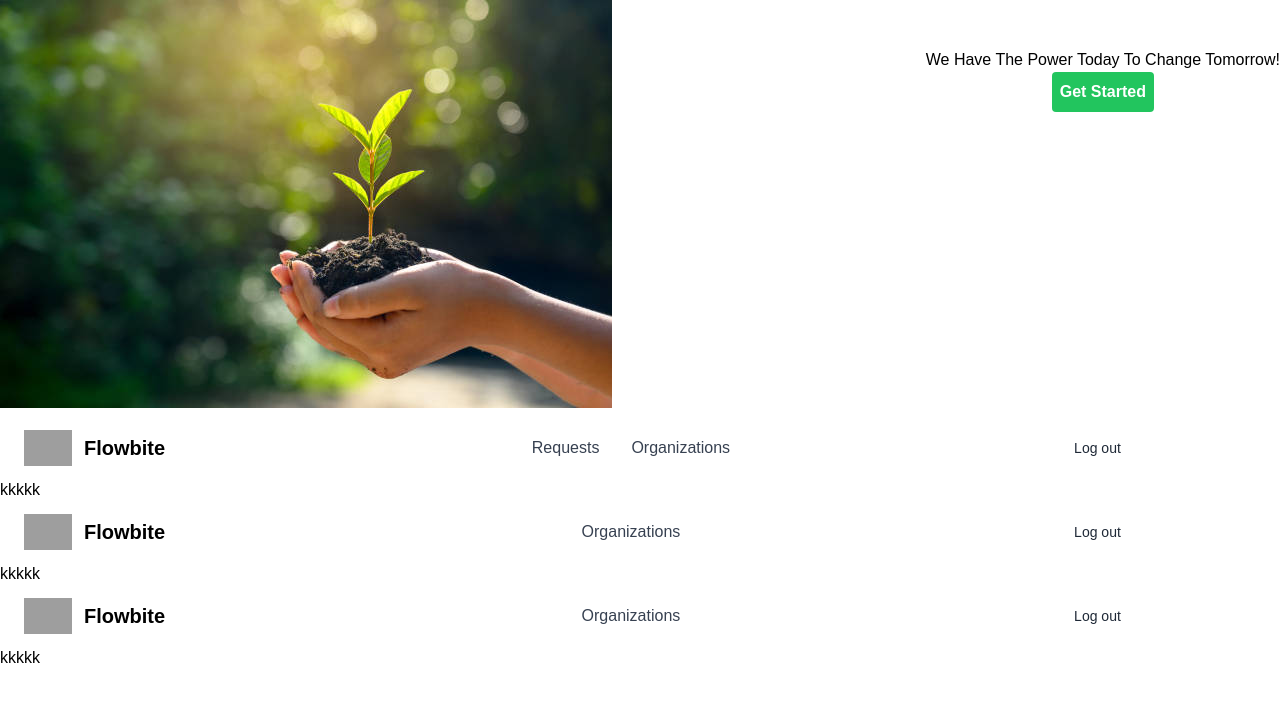
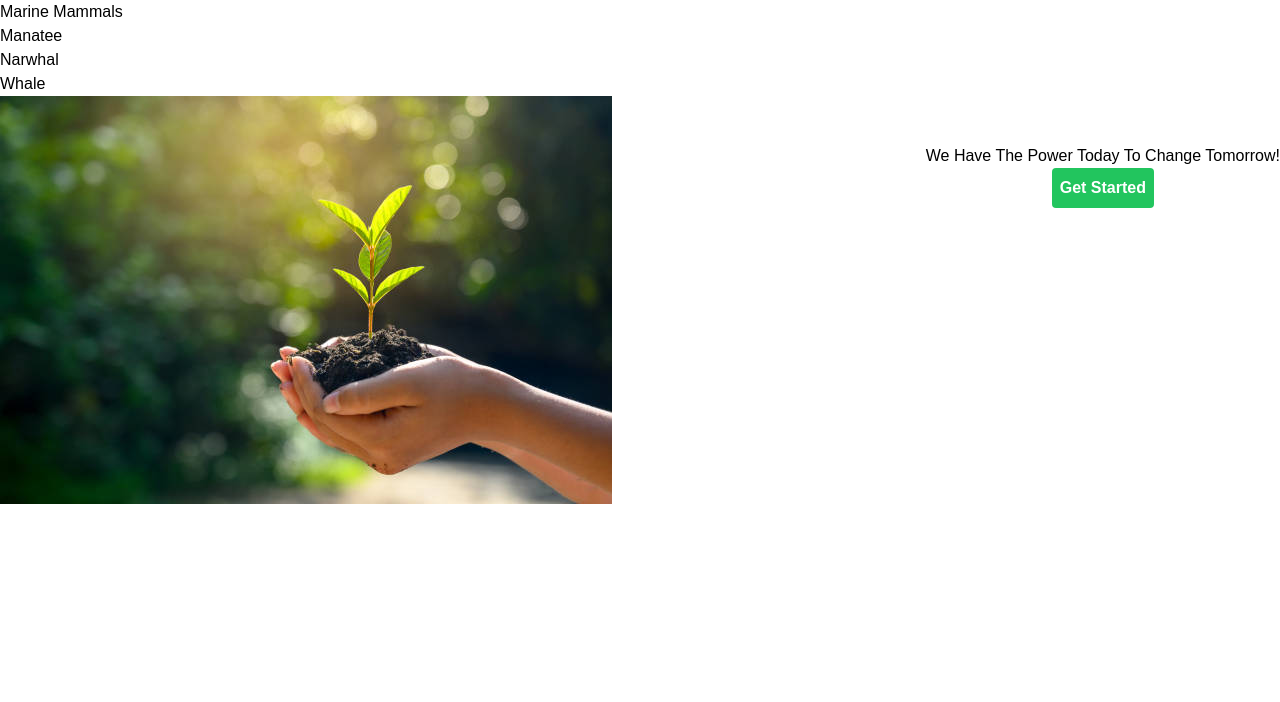
Before and after one commit to Mazingira-Bros/mazingira, a React (Vite) app in the folder client/: page /landing in a window 1280 px wide. Shown: the top 702 px of the page. Built offline with nearby package versions, Linux system fonts and the light colour scheme; grey boxes are pictures that could not be loaded.

Commit message:
tests folder

```diff
--- a/client/package.json
+++ b/client/package.json
@@ -27,6 +27,7 @@
     "jest": "^29.5.0",
     "postcss": "^8.4.22",
     "tailwindcss": "^3.3.1",
-    "vite": "^4.2.0"
+    "vite": "^4.2.0",
+    "vitest": "^0.30.1"
   }
 }
--- a/client/src/App.jsx
+++ b/client/src/App.jsx
@@ -3,25 +3,65 @@ import LandingPage from './pages/landingPage'
 import AdminDashboard from './users/Admin'
 import DonorDashboard from './users/donor'
 ///import style from  '.../src/pages/rectangle.css'
-import OrganizationDash from './users/organization'
-import { BrowserRouter, Route, Switch } from 'react-router-dom'
+// import OrganizationDash from './users/organization'
 import './index.css'
+import { BrowserRouter, Link, Route, Switch } from 'react-router-dom';
+
 
 function App() {
 
   return (
     <div className="App">
+
      {/* {/* <BrowserRouter> */}
        {/* <Switch> */}
         {/* <Route path="/44"> */}
-        <LandingPage/>
+        {/* <LandingPage/> */}
         {/* </Route>
         </Switch> */}
-        <AdminDashboard/>
+        {/* <AdminDashboard/>
         <DonorDashboard/>
-        <OrganizationDash/>
+        <OrganizationDash/> */}
 
-     {/* </BrowserRouter> */}
+        {/* <Router>
+        <Routes>
+          <Route exact path="/" Component={LandingPage} />
+          {/* <Route exact path="/login" Component={Login} />
+          <Route exact path="/donorregistration" Component={GeneralRegistrationForm} />
+          <Route exact path="/learnmore" Component={LearnMore} />
+          <Route exact path="/registration" Component={GeneralRegistrationForm} />
+          <Route exact path="/password-reset" Component={PasswordReset} />
+          <Route exact path="/donor-dashboard" Component={DonorDashBoard} />
+          <Route exact path="/organization-dashboard" Component={OrganizationDahboard} />
+          Add other routes for other components
+        </Routes>
+        {/* <DonorNavBar/> */}
+        {/* <NewDonationContent/> *
+      </Router>
+
+     </BrowserRouter> */}
+
+<h1>Marine Mammals</h1>
+      <BrowserRouter>
+        <nav>
+          <ul>
+            <li><Link to="/landing">Manatee</Link></li>
+            <li><Link to="/admin">Narwhal</Link></li>
+            <li><Link to="/donor">Whale</Link></li>
+          </ul>
+        </nav>
+        <Switch>
+          <Route path="/landing">
+           <LandingPage/>
+          </Route>
+          <Route path="/admin">
+           <AdminDashboard/>
+          </Route>
+          <Route path="/donor">
+             <DonorDashboard/>
+          </Route>
+        </Switch>
+      </BrowserRouter>
     </div>
   )
 }
--- a/client/src/pages/landingPage.jsx
+++ b/client/src/pages/landingPage.jsx
@@ -16,7 +16,7 @@ function LandingPage() {
         {/* <img src={icom}></img> */}
         <br></br>
         <br></br>
-        <p>  We Have The Power Today To Change Tomorrow!  </p>
+        <p>   We Have The Power Today To Change Tomorrow!  </p>
         <button class="bg-green-500 hover:bg-green-700 text-white font-bold py-2 px-2 rounded">
   Get Started
 </button>
```
